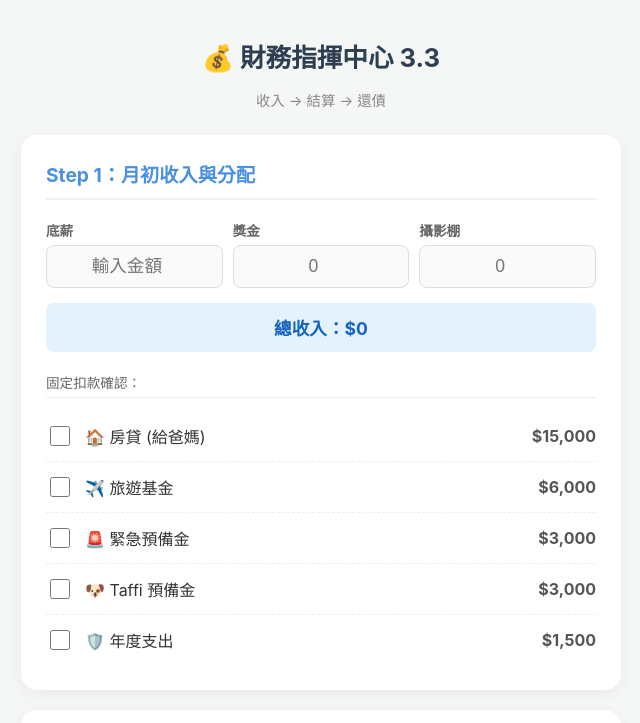
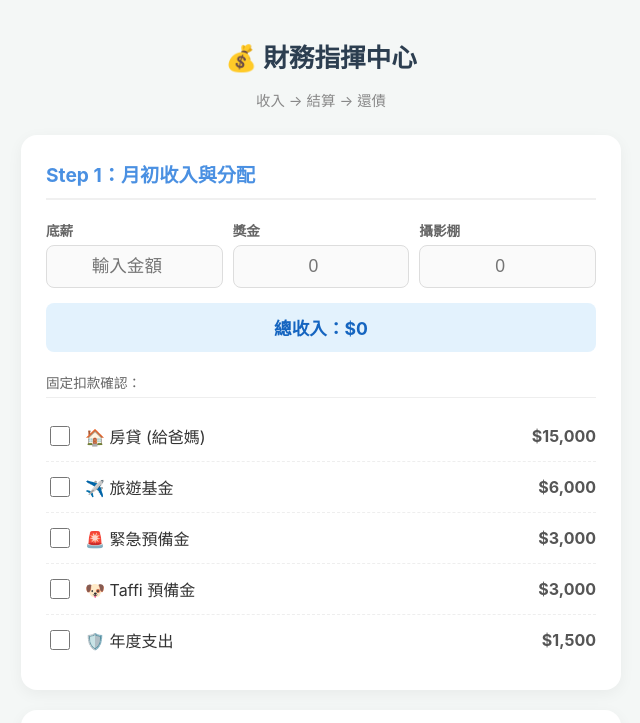
Before and after one commit to topen313/savemymoney, a plain HTML site: page index.html in a window 1280 px wide. Shown: the top 723 px of the page, without its empty margins (319-959 px from the left). Drawn offline with Linux system fonts and the light colour scheme.

Commit message:
Remove version number from title in index.html

```diff
--- a/index.html
+++ b/index.html
@@ -117,7 +117,7 @@
 </head>
 <body>
 
-    <h1>💰 財務指揮中心 3.3</h1>
+    <h1>💰 財務指揮中心</h1>
     <p class="subtitle">收入 -> 結算 -> 還債</p>
 
     <div class="card">
```
